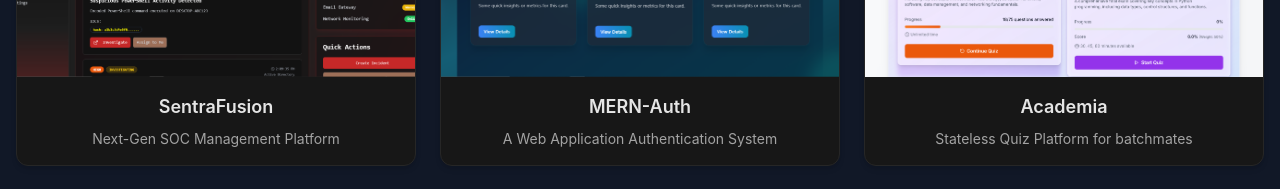
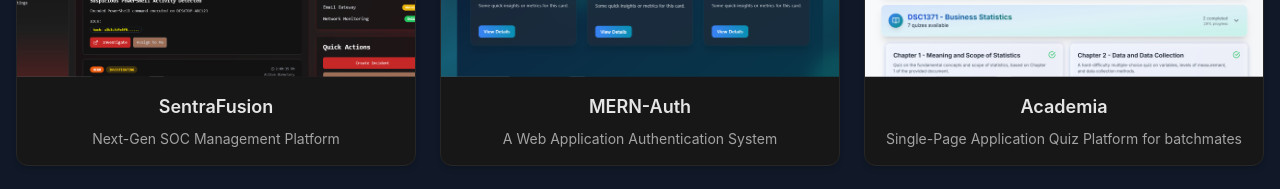
Before and after one commit to Dinuka7L/dinuka-portfolio, a React (Vite) app: page / in a window 1280 px wide. Shown: the part 6020-6209 px from the top of the page. Built offline with nearby package versions, Linux system fonts and the light colour scheme.

Commit message:
Academia updated

```diff
--- a/src/components/MyProjectsSection.tsx
+++ b/src/components/MyProjectsSection.tsx
@@ -344,16 +344,16 @@ const cards = [
     },
   },
   {
-    description: "Stateless Quiz Platform for batchmates",
+    description: "Single-Page Application Quiz Platform for batchmates",
     title: "Academia",
     src: AcademiaSS1,
     ctaText: "Try it out",
-    ctaLink: "https://itc1370-lms-quiz.vercel.app/",
+    ctaLink: "https://usj-fmsc-lms-quiz.vercel.app/",
     content: () => {
       return (
         <p>
           <b>The Academia Quiz LMS Platform Help Students Face Exam with more confidence and readiness</b><br /><br />
-          The <b>Academia</b> is a stateless(all information processed on client-side) LMS web application I built to help my peer fellow students prepare for their 1st Year ITC-Exam in the Management Program at FMSC of USJ<br />
+          The <b>Academia</b> is a Single-Page Application(all data and content processed on client-side) LMS web application I built to help my peer fellow students prepare for their 1st Year ITC-Exam in the Management Program at FMSC of USJ<br />
           <br /><b>Stats and Analytics</b>
           <br />Within the first 3 days of launch the LMS got close to 600 New Users with 23,000  Edge Requests (1st Week of deployment) reported by Vercel and google analytics. The LMS is still in its early stages, but the initial response has been overwhelmingly positive, with users praising its user-friendly interface and effective learning tools.
           <br /><br /><b>Key Capabilities:</b><br />
@@ -366,7 +366,7 @@ const cards = [
           <b>More Than Just Multiple Choice:</b>
           <p>We know learning isn't one-size-fits-all. That's why Academia supports a <b>vast array of question types</b>. This keeps things engaging and truly tests your understanding, not just your ability to pick A, B, or C.</p><br />
           <p><b> Build & Technical Highlights</b>
-            <br />This stateless quiz platform was architected to run entirely client-side, leveraging React with Vite for lightning-fast development and performance. I managed state using Zustand, combined with localStorage to persist user progress seamlessly across page reloads and even browser restarts—without any backend or server dependencies.
+            <br />This SPA Application quiz platform was architected to run entirely client-side, leveraging React with Vite for lightning-fast development and performance. I managed state using Zustand, combined with localStorage to persist user progress seamlessly across page reloads and even browser restarts—without any backend or server dependencies.
             <br /><br />To deliver a smooth, realistic quiz experience, I implemented an efficient question randomization system using the Fisher-Yates shuffle algorithm, ensuring each attempt feels fresh and unpredictable.
             <br /><br />Answer evaluation goes beyond exact matches—I incorporated a robust fuzzy matching approach based on Levenshtein distance to gracefully handle typos and minor answer variations, especially for fill-in-the-blank and essay responses.
             <br /><br />Finally, I deployed the entire application on Vercel, providing a globally distributed, fast, and scalable hosting environment with zero server management, keeping the app always available and lightning quick for users.</p>
```
Also changed, not shown: src/assets/Academia-SS-1.png.
